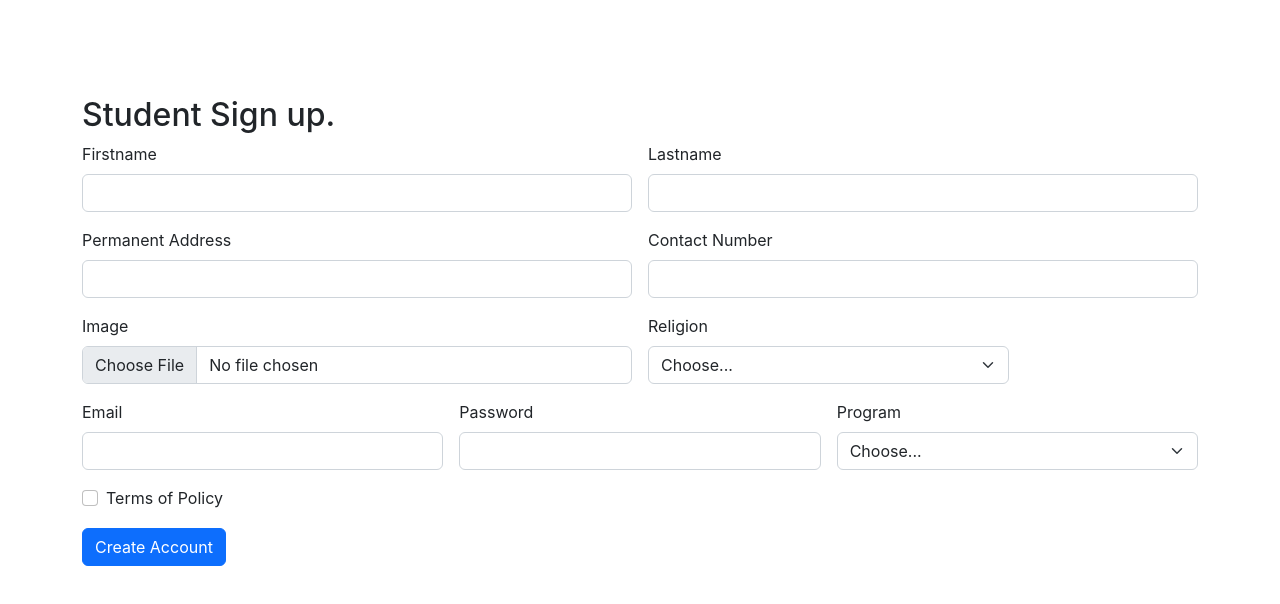
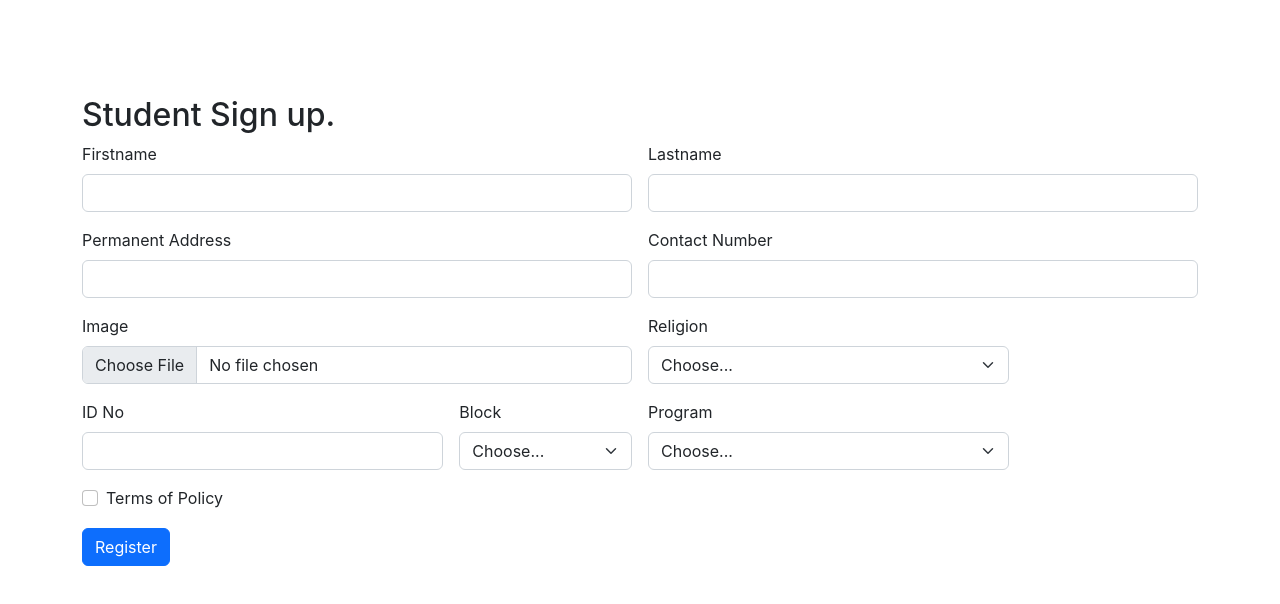
Before and after one commit to KingNelx/Client-2x, a React (Create React App) app: page /StudentReg in a window 1280 px wide. Shown: the top 604 px of the page. Built offline with nearby package versions, Linux system fonts and the light colour scheme.

Commit message:
added some labels

```diff
--- a/src/Components/Home.jsx
+++ b/src/Components/Home.jsx
@@ -3,7 +3,6 @@ import { Link } from "react-router-dom";
 const Home = () => {
     return (
         <div class="container text-center mt-5 py-5">
-            <h2 className="py-2 my-2"> Select User </h2>
             <div class="row">
                 <div class="col">
                     <div class="card mx-auto" style={
@@ -32,6 +31,7 @@ const Home = () => {
                     </div>
                 </div>
             </div>
+            <p className="mt-5"> Student Profile </p>
         </div>
     );
 }
--- a/src/Components/StudentReg.jsx
+++ b/src/Components/StudentReg.jsx
@@ -37,12 +37,17 @@ const StudentReg = () => {
                     </select>
                 </div>
                 <div class="col-md-4">
-                    <label for="inputZip" class="form-label">Email</label>
+                    <label for="inputZip" class="form-label">ID No</label>
                     <input type="email" class="form-control" id="inputZip" />
                 </div>
-                <div class="col-md-4">
-                    <label for="inputZip" class="form-label">Password</label>
-                    <input type="password" class="form-control" id="inputZip" />
+                <div class="col-md-2">
+                <label for="inputState" class="form-label">Block</label>
+                    <select id="inputState" class="form-select">
+                        <option selected>Choose...</option>
+                        <option>A</option>
+                        <option>B</option>
+                        <option>C</option>
+                    </select>
                 </div>
                 <div class="col-md-4">
                     <label for="inputState" class="form-label">Program</label>
@@ -62,7 +67,7 @@ const StudentReg = () => {
                     </div>
                 </div>
                 <div class="col-12">
-                    <Link to="/StudentForm" type="submit" class="btn btn-primary">Create Account</Link>
+                    <Link to="/StudentForm" type="submit" class="btn btn-primary">Register</Link>
                 </div>
             </form>
         </div>
```
